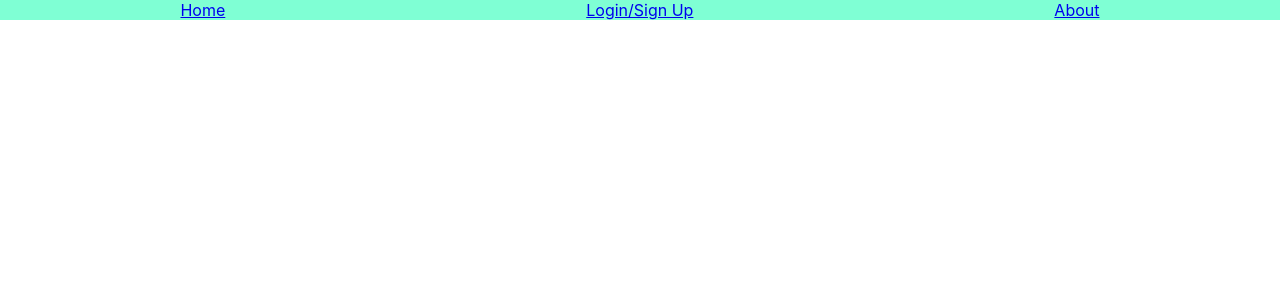
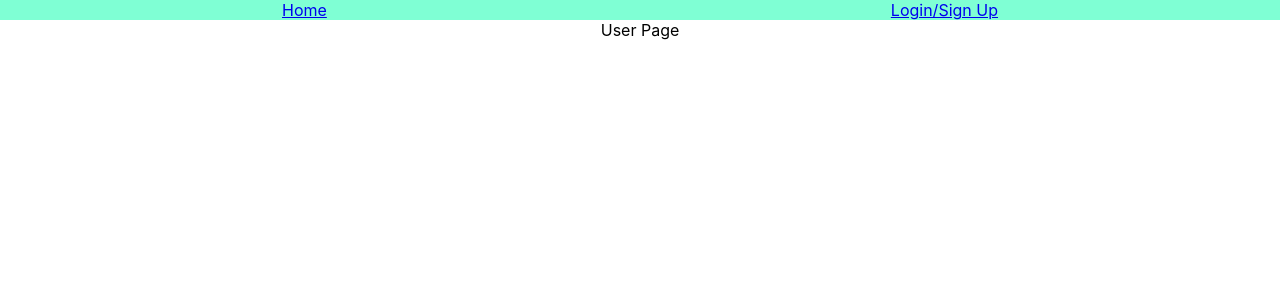
Before and after one commit to schimajo75/bucket-list, a React (Create React App) app in the folder my-project-client/: page /users/1 in a window 1280 px wide. Shown: the top 300 px of the page. Built offline with nearby package versions, Linux system fonts and the light colour scheme; no server answers.

Commit message:
working on user pages.  Partially there.

```diff
--- a/my-project-client/src/components/About.js
+++ /dev/null
@@ -1,11 +0,0 @@
-import React from 'react';
-
-const About = props => {
-  return(
-    <div className="About">
-      <p>About</p>
-    </div>
-  )
-}
-
-export default About
--- a/my-project-client/src/components/Auth.js
+++ b/my-project-client/src/components/Auth.js
@@ -17,7 +17,7 @@ class Auth extends React.Component {
         const { isNewUser, password, confirmation, username } = this.state;
         if (isNewUser && password === confirmation) {
           this.props.createUser(username, password)
-          this.props.history.push('/lists')
+          this.props.history.push('/users')
         } else {
           alert('try again!')
         }
@@ -27,7 +27,7 @@ class Auth extends React.Component {
       const { password, username } = this.state;
       this.props.users.map(user => {
         if (username === user.username && password === user.password) {
-          this.props.history.push('/lists')
+          this.props.history.push(`/users/${user.id}`)
         }})
       }
 
--- a/my-project-client/src/components/Navbar.js
+++ b/my-project-client/src/components/Navbar.js
@@ -6,7 +6,6 @@ const Navbar = props => {
     <div className="navbar">
       <Link to="/">Home</Link>
       <Link to="/login">Login/Sign Up</Link>
-      <Link to="/about">About</Link>
     </div>
   )
 }
--- a/my-project-client/src/components/UserPage.js
+++ b/my-project-client/src/components/UserPage.js
@@ -1,12 +1,22 @@
 import React from 'react';
 
-const UserPage = props => {
+class UserPage extends React.Component {
+
+  componentDidMount() {
+    let id = parseInt(this.props.match.params.id)
+    let userList = this.props.lists.filter(list => list.user_id === id)
+    userList.length > 0 ? console.log(userList) : console.log("empty")
+  }
 
 
-    return (
+
+render() {
+  return (
         <div className="user-page">
+          User Page
         </div>
     )
+  }
 }
 
 export default UserPage;
--- a/my-project-client/src/components/Users.js
+++ b/my-project-client/src/components/Users.js
@@ -27,7 +27,7 @@ handleClick = () => {
   )
   }
 }
-
+// **THIS CREATES NEW LIST
 // {this.props.parks.map(park => park
 //   <ParkCard
 //   key={park.id}
--- a/my-project-client/src/containers/App.js
+++ b/my-project-client/src/containers/App.js
@@ -2,7 +2,6 @@ import React from 'react';
 import '../App.css';
 import { Route, Switch} from 'react-router-dom';
 import Home from '../components/Home';
-import About from '../components/About';
 import Auth from '../components/Auth';
 import Users from '../components/Users';
 import UserPage from '../components/UserPage';
@@ -70,16 +69,20 @@ class App extends React.Component {
 
 
   render(){
-    // console.log(this.state.listFilter)
+    // console.log(this.state.lists)
     return (
       <div className="App">
         <Navbar />
         <Switch>
-          <Route path="/users/:id" render={() => <UserPage /> } />
+
+          <Route path="/users/:id" render={(routerProps) => <UserPage {...routerProps} lists={this.state.lists} parks={this.state.parks} /> } />
+
           <Route path="/users" render={(routerProps) => <Users {...routerProps} lists={this.state.lists} parks={this.state.parks} filter={this.state.filter} createList={this.createList} /> } />
-          <Route path="/about" render={() => <About /> } />
+
           <Route path="/login" render={(routerProps) => <Auth {...routerProps} createUser={this.createUser} createList={this.createList} users={this.state.users} /> } />
+
           <Route exact path="/" render={() => <Home />} />
+
         </Switch>
       </div>
     );
```
